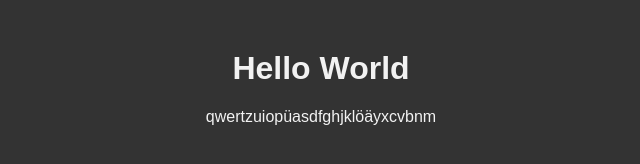
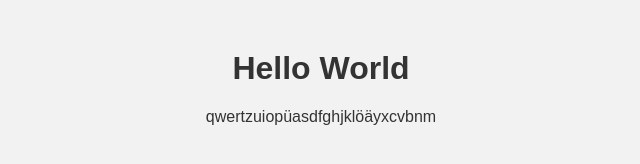
Before and after one commit to BenDover70/gfs, a plain HTML site: page index.html in a window 1280 px wide. Shown: the whole page, without its empty margins (319-959 px from the left). Drawn offline with Linux system fonts and the light colour scheme.

Commit message:
Revert "Designänderung"

```diff
--- a/styles.css
+++ b/styles.css
@@ -1,7 +1,7 @@
 body {
   font-family: Arial, sans-serif;
-  background-color: #333333;
-  color: #f2f2f2;
+  background-color: #f2f2f2;
+  color: #333;
   text-align: center;
   margin-top: 50px;
 }
```
